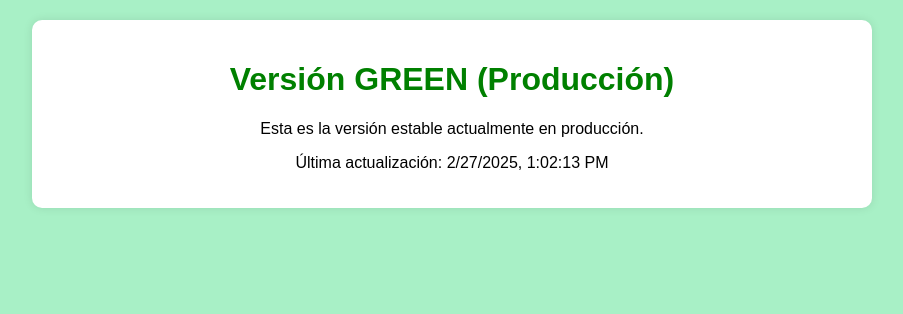
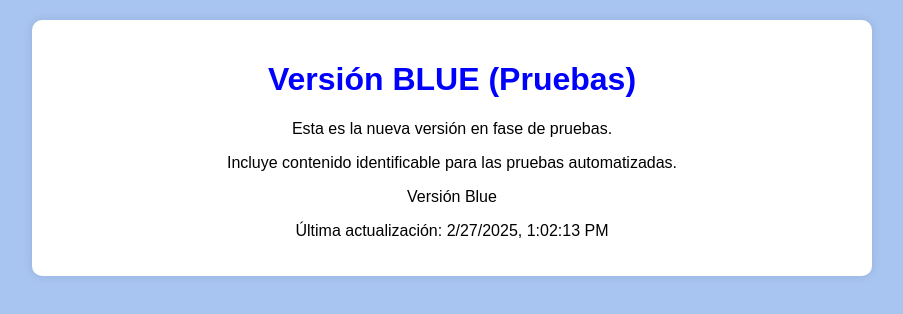
Before and after one commit to Andres5451/servidor-web-AndresGomez, a plain HTML site: page index.html in a window 1280 px wide. Shown: the whole page, without its empty margins (188-1091 px from the left). Drawn offline with Linux system fonts and the light colour scheme.

Commit message:
Versión Blue para pruebas

```diff
--- a/index.html
+++ b/index.html
@@ -3,11 +3,11 @@
 <head>
     <meta charset="UTF-8">
     <meta name="viewport" content="width=device-width, initial-scale=1.0">
-    <title>Versión Green - Producción</title>
+    <title>Versión Blue - Pruebas</title>
     <style>
         body {
             font-family: Arial, sans-serif;
-            background-color: #a8f0c6; /* Fondo verde claro */
+            background-color: #a8c4f0; /* Fondo azul claro */
             margin: 0;
             padding: 20px;
             text-align: center;
@@ -21,14 +21,16 @@
             box-shadow: 0 0 10px rgba(0,0,0,0.1);
         }
         h1 {
-            color: green;
+            color: blue;
         }
     </style>
 </head>
 <body>
     <div class="container">
-        <h1>Versión GREEN (Producción)</h1>
-        <p>Esta es la versión estable actualmente en producción.</p>
+        <h1>Versión BLUE (Pruebas)</h1>
+        <p>Esta es la nueva versión en fase de pruebas.</p>
+        <p>Incluye contenido identificable para las pruebas automatizadas.</p>
+        <p id="version-marker">Versión Blue</p>
         <p>Última actualización: <span id="timestamp"></span></p>
     </div>
 
```
